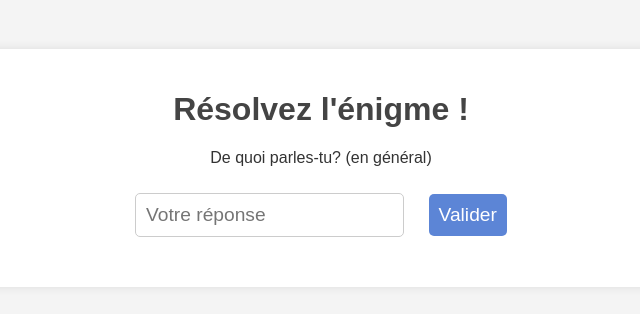
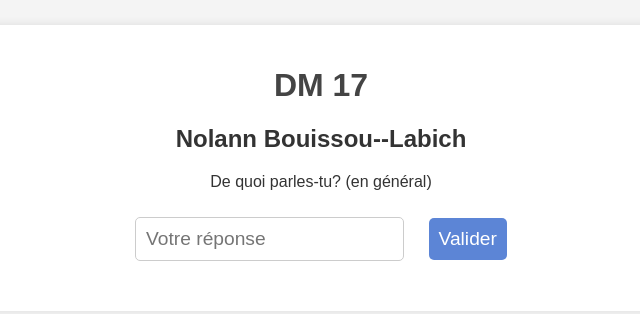
Before and after one commit to NBL720/dm, a plain HTML site: page index.html in a window 1280 px wide. Shown: the part 302-616 px from the top of the page, without its empty margins (319-959 px from the left). Drawn offline with Linux system fonts and the light colour scheme.

Commit message:
index.html

```diff
--- a/index.html
+++ b/index.html
@@ -8,7 +8,8 @@
 </head>
 <body>
     <div class="container">
-        <h1>Résolvez l'énigme !</h1>
+        <h1>DM 17</h1>
+        <h2>Nolann Bouissou--Labich</h2>
         <p id="enigme"></p>
         <input type="text" id="reponse" placeholder="Votre réponse">
         <button onclick="verifierReponse()">Valider</button>
```
